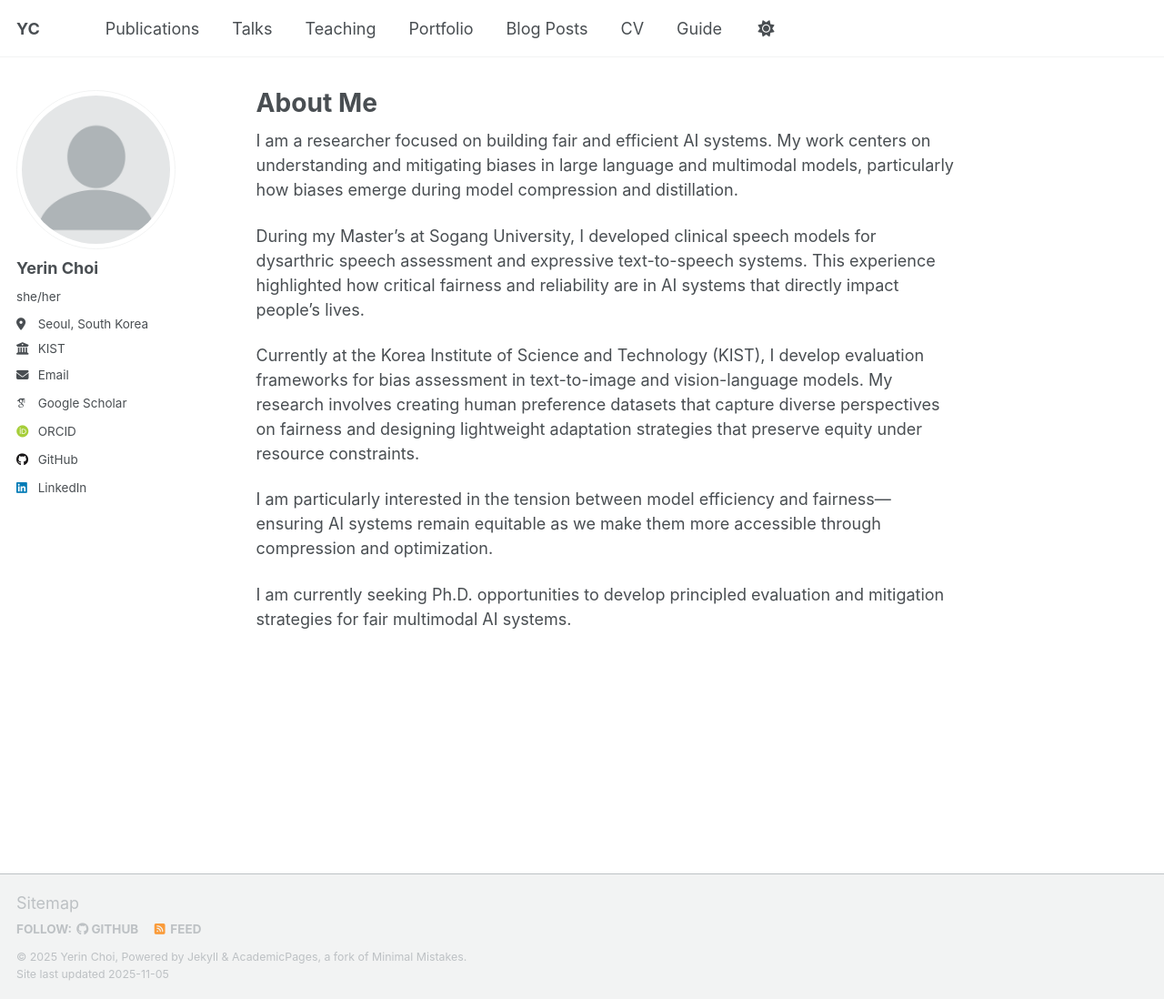
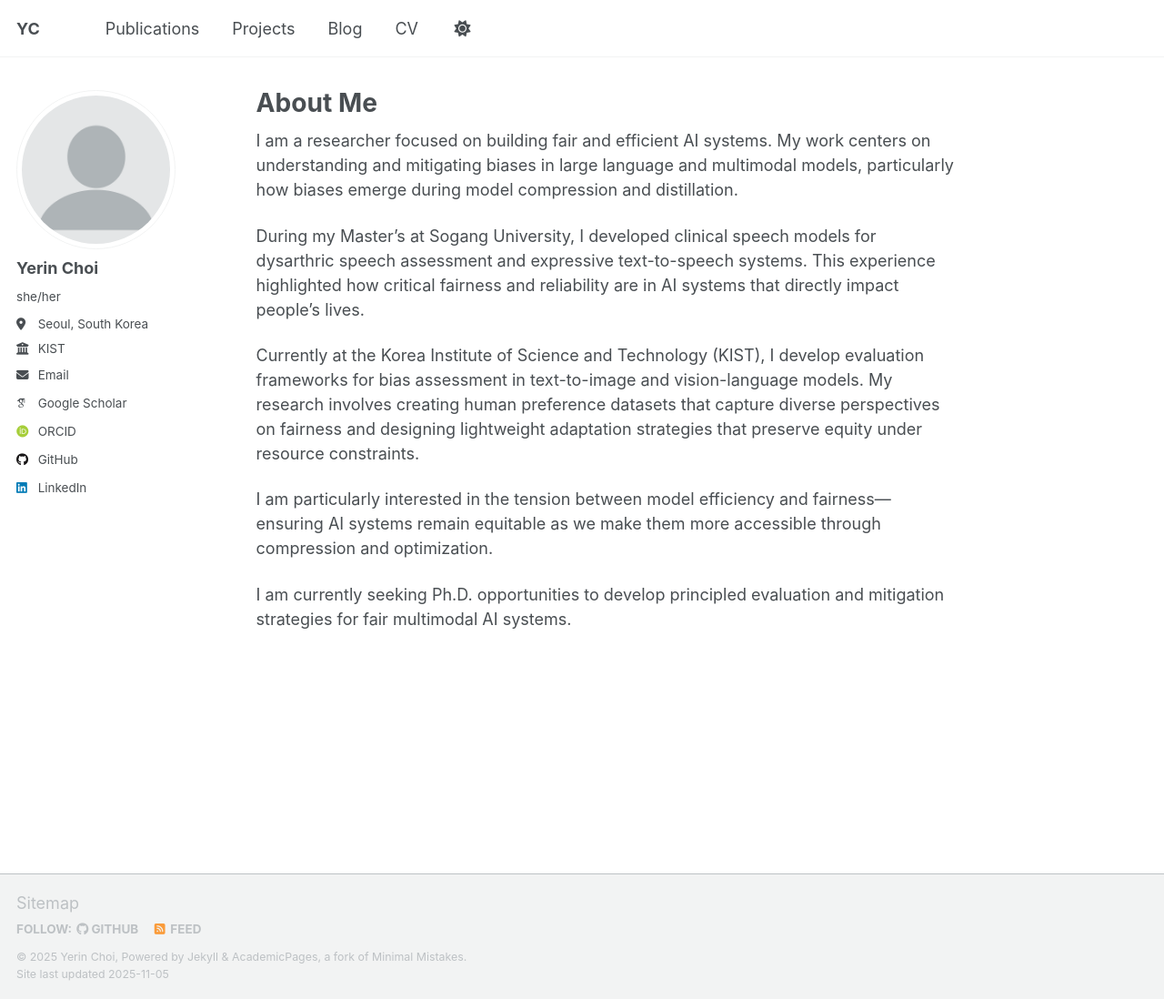
Before and after one commit to lakahaga/lakahaga.github.io, a Jekyll site: the page built from _pages/about.md, in a window 1280 px wide and 1098 px high. Shown: the whole window at 91% size. Built offline with Jekyll 4.4.1, drawn with Linux system fonts in a browser that asks for light colours; some web fonts are replaced; a script that is not in the unit is left out.

Commit message:
Refactor navigation.yml to comment out sections
Comment out 'Talks', 'Teaching', 'Guide' sections and update titles for 'Portfolio' and 'Blog Posts'.

```diff
--- a/_data/navigation.yml
+++ b/_data/navigation.yml
@@ -11,16 +11,16 @@ main:
   - title: "Publications"
     url: /publications/
 
-  - title: "Talks"
-    url: /talks/
+  #- title: "Talks"
+  #  url: /talks/
 
-  - title: "Teaching"
-    url: /teaching/
+  #- title: "Teaching"
+  #  url: /teaching/
 
-  - title: "Portfolio"
+  - title: "Projects"
     url: /portfolio/
 
-  - title: "Blog Posts"
+  - title: "Blog"
     url: /year-archive/
 
   - title: "CV"
@@ -29,5 +29,5 @@ main:
   # - title: "CV"
   #   url: /cv-json/
 
-  - title: "Guide"
-    url: /markdown/
+  #- title: "Guide"
+  #  url: /markdown/
```
